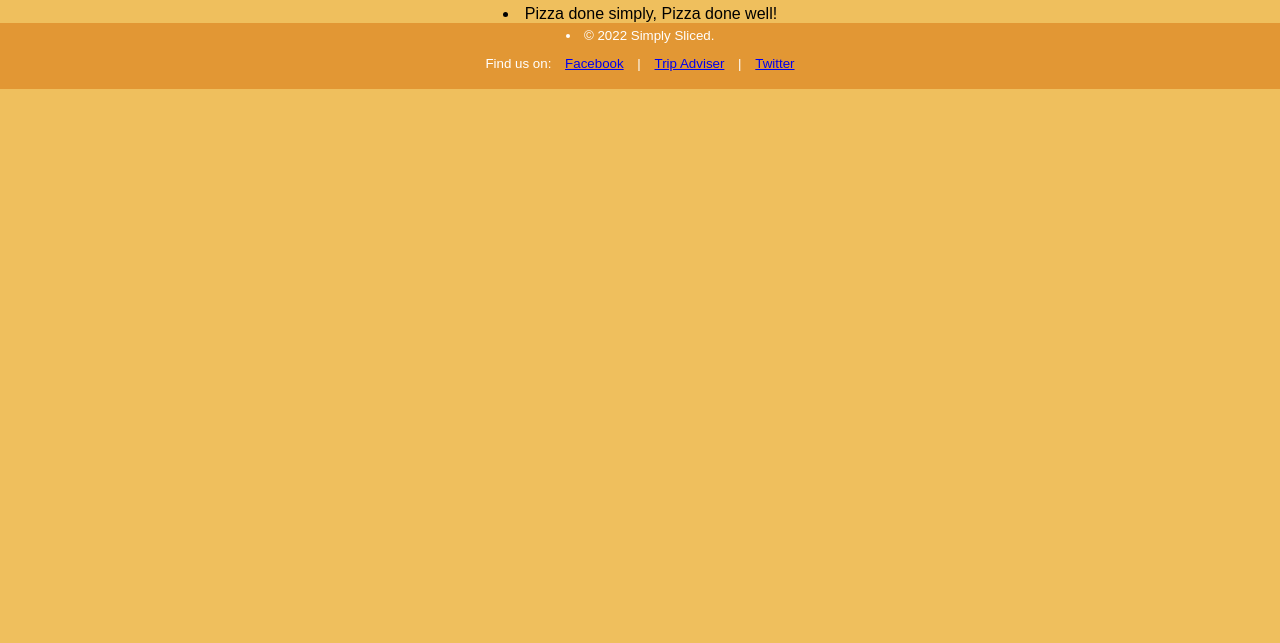
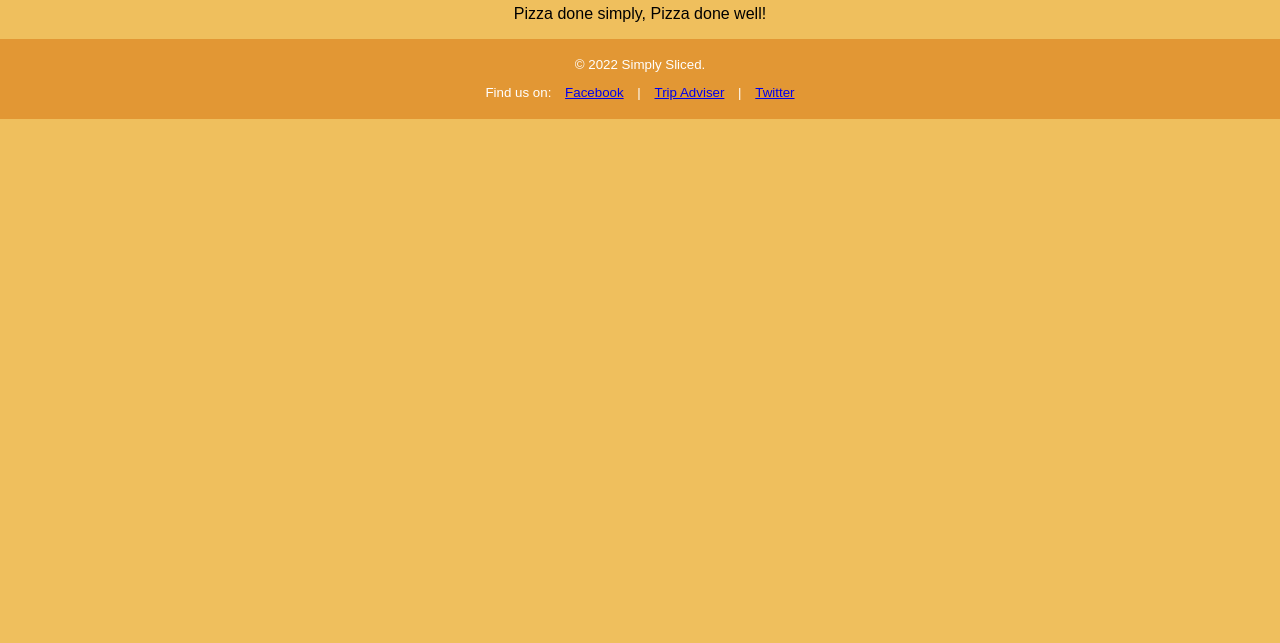
Before and after one commit to KerryPower/MiniProject2, a website: page myapp/public/orders.html in a window 1280 px wide. Shown: the part 157-800 px from the top of the page. Drawn offline with Linux system fonts and the light colour scheme; no server answers.

Commit message:
fixed footer

```diff
--- a/myapp/public/orders.html
+++ b/myapp/public/orders.html
@@ -49,12 +49,12 @@
 
         <div>
             <h2>Simply Sliced</h2>
-            <li>Pizza done simply, Pizza done well!</li>
+            <p>Pizza done simply, Pizza done well!</p>
         </div>
     </main>
 
     <footer>
-        <li>&copy; 2022 Simply Sliced.</li>
+        <p>&copy; 2022 Simply Sliced.</p>
         <ul>
             <li>Find us on:</li>
             <li><a href="https://www.facebook.com/">Facebook</a></li>
```
